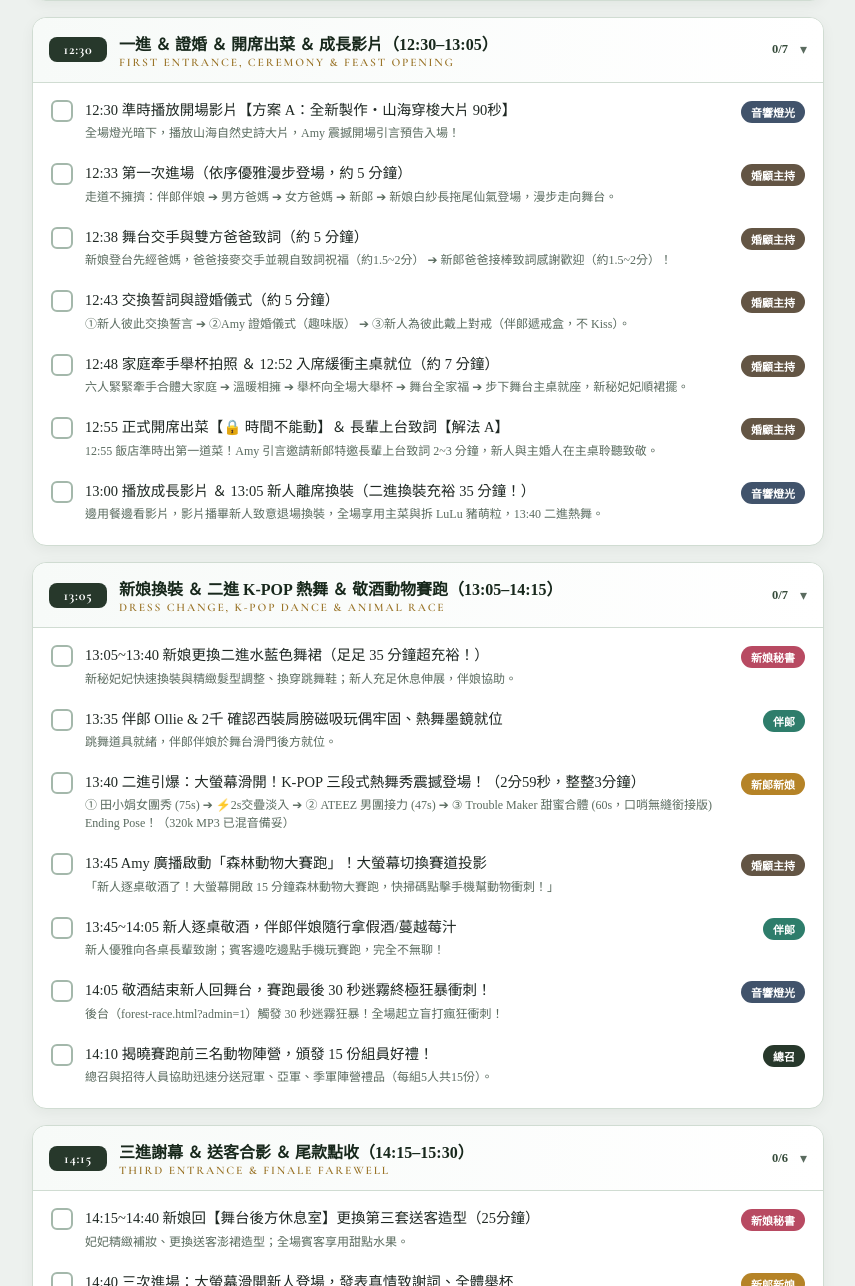
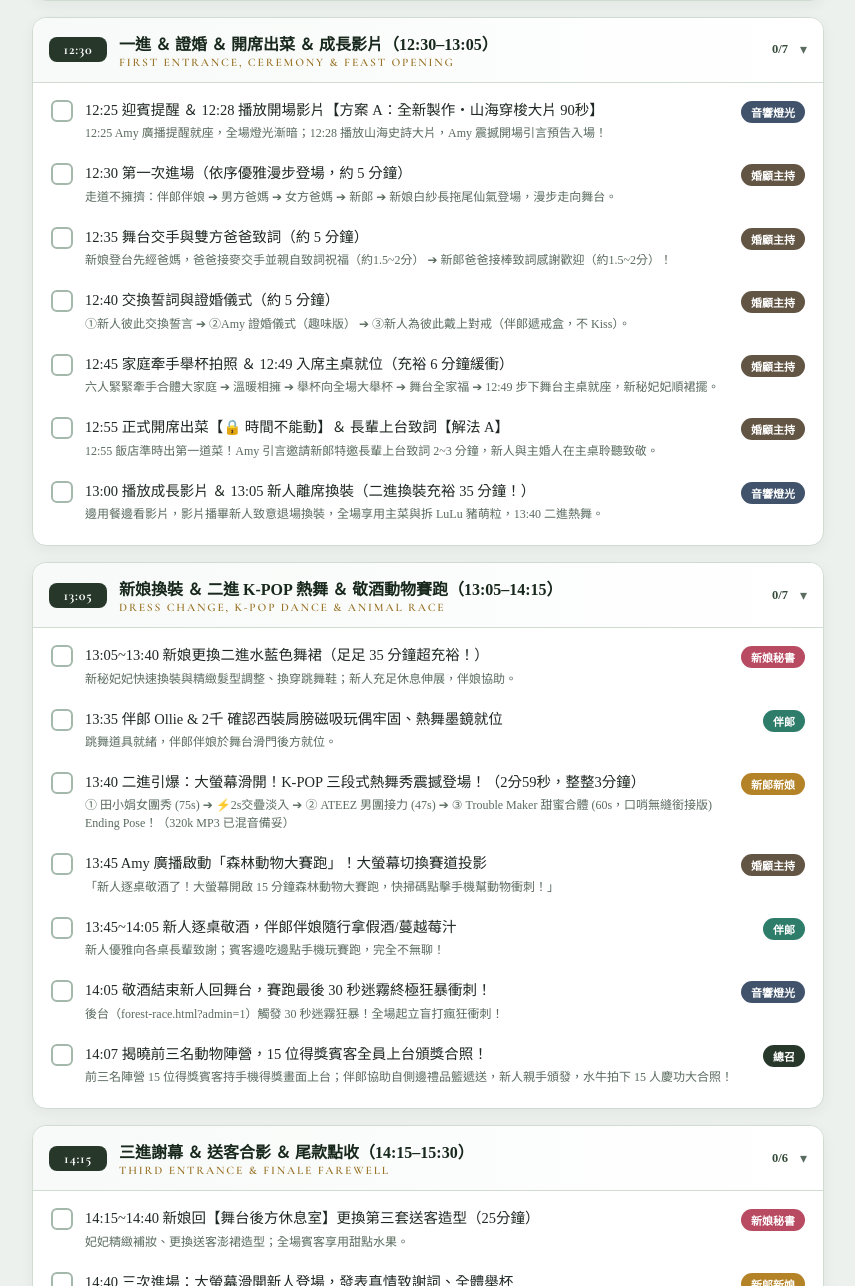
Before and after one commit to bringbowl/wedding-engagement, a plain HTML site: page docs/checklist.html in a window 1280 px wide. Shown: the part 3586-4872 px from the top of the page, without its empty margins (212-1067 px from the left). Drawn offline with nearby package versions, Linux system fonts and the light colour scheme.

Commit message:
docs(flow): update 15-winner on-stage award ceremony and 12:30 entrance buffer

```diff
--- a/docs/checklist.html
+++ b/docs/checklist.html
@@ -984,8 +984,8 @@
           <input type="checkbox" data-id="item-41">
           <span class="custom-box"></span>
           <div class="item-content">
-            <div class="item-title">12:30 準時播放開場影片【方案 A：全新製作・山海穿梭大片 90秒】</div>
-            <div class="item-desc">全場燈光暗下，播放山海自然史詩大片，Amy 震撼開場引言預告入場！</div>
+            <div class="item-title">12:25 迎賓提醒 ＆ 12:28 播放開場影片【方案 A：全新製作・山海穿梭大片 90秒】</div>
+            <div class="item-desc">12:25 Amy 廣播提醒就座，全場燈光漸暗；12:28 播放山海史詩大片，Amy 震撼開場引言預告入場！</div>
           </div>
           <span class="role-badge role-sound">音響燈光</span>
         </label>
@@ -993,7 +993,7 @@
           <input type="checkbox" data-id="item-42">
           <span class="custom-box"></span>
           <div class="item-content">
-            <div class="item-title">12:33 第一次進場（依序優雅漫步登場，約 5 分鐘）</div>
+            <div class="item-title">12:30 第一次進場（依序優雅漫步登場，約 5 分鐘）</div>
             <div class="item-desc">走道不擁擠：伴郎伴娘 ➔ 男方爸媽 ➔ 女方爸媽 ➔ 新郎 ➔ 新娘白紗長拖尾仙氣登場，漫步走向舞台。</div>
           </div>
           <span class="role-badge role-amy">婚顧主持</span>
@@ -1002,7 +1002,7 @@
           <input type="checkbox" data-id="item-43">
           <span class="custom-box"></span>
           <div class="item-content">
-            <div class="item-title">12:38 舞台交手與雙方爸爸致詞（約 5 分鐘）</div>
+            <div class="item-title">12:35 舞台交手與雙方爸爸致詞（約 5 分鐘）</div>
             <div class="item-desc">新娘登台先經爸媽，爸爸接麥交手並親自致詞祝福（約1.5~2分） ➔ 新郎爸爸接棒致詞感謝歡迎（約1.5~2分）！</div>
           </div>
           <span class="role-badge role-amy">婚顧主持</span>
@@ -1011,7 +1011,7 @@
           <input type="checkbox" data-id="item-44">
           <span class="custom-box"></span>
           <div class="item-content">
-            <div class="item-title">12:43 交換誓詞與證婚儀式（約 5 分鐘）</div>
+            <div class="item-title">12:40 交換誓詞與證婚儀式（約 5 分鐘）</div>
             <div class="item-desc">①新人彼此交換誓言 ➔ ②Amy 證婚儀式（趣味版） ➔ ③新人為彼此戴上對戒（伴郎遞戒盒，不 Kiss）。</div>
           </div>
           <span class="role-badge role-amy">婚顧主持</span>
@@ -1020,8 +1020,8 @@
           <input type="checkbox" data-id="item-45">
           <span class="custom-box"></span>
           <div class="item-content">
-            <div class="item-title">12:48 家庭牽手舉杯拍照 ＆ 12:52 入席緩衝主桌就位（約 7 分鐘）</div>
-            <div class="item-desc">六人緊緊牽手合體大家庭 ➔ 溫暖相擁 ➔ 舉杯向全場大舉杯 ➔ 舞台全家福 ➔ 步下舞台主桌就座，新秘妃妃順裙擺。</div>
+            <div class="item-title">12:45 家庭牽手舉杯拍照 ＆ 12:49 入席主桌就位（充裕 6 分鐘緩衝）</div>
+            <div class="item-desc">六人緊緊牽手合體大家庭 ➔ 溫暖相擁 ➔ 舉杯向全場大舉杯 ➔ 舞台全家福 ➔ 12:49 步下舞台主桌就座，新秘妃妃順裙擺。</div>
           </div>
           <span class="role-badge role-amy">婚顧主持</span>
         </label>
@@ -1116,8 +1116,8 @@
           <input type="checkbox" data-id="item-54">
           <span class="custom-box"></span>
           <div class="item-content">
-            <div class="item-title">14:10 揭曉賽跑前三名動物陣營，頒發 15 份組員好禮！</div>
-            <div class="item-desc">總召與招待人員協助迅速分送冠軍、亞軍、季軍陣營禮品（每組5人共15份）。</div>
+            <div class="item-title">14:07 揭曉前三名動物陣營，15 位得獎賓客全員上台頒獎合照！</div>
+            <div class="item-desc">前三名陣營 15 位得獎賓客持手機得獎畫面上台；伴郎協助自側邊禮品籃遞送，新人親手頒發，水牛拍下 15 人慶功大合照！</div>
           </div>
           <span class="role-badge role-chief">總召</span>
         </label>
```
Also changed, not shown: docs/index.html (+8 -8 lines).
